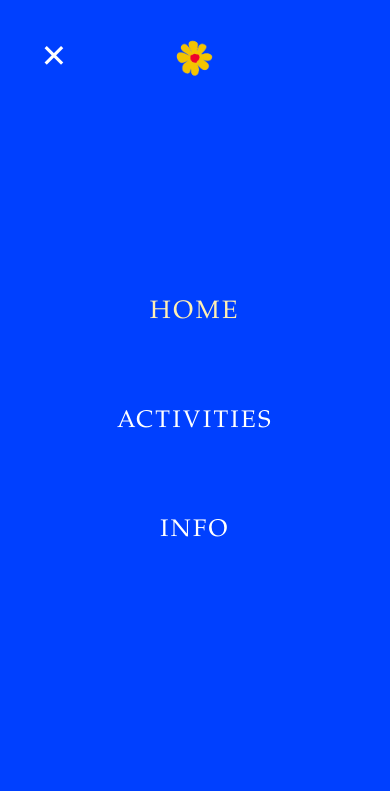
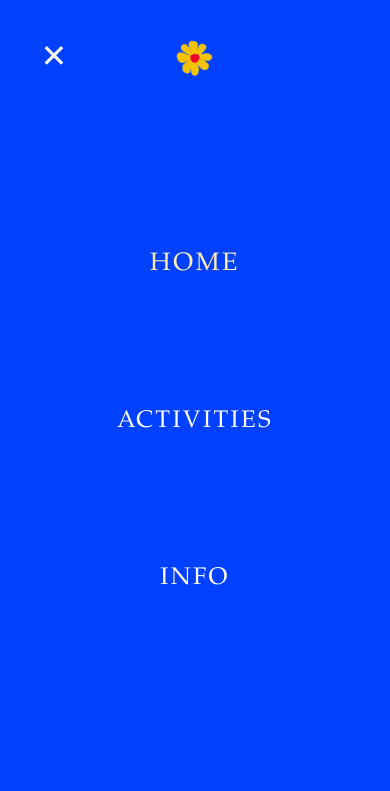
Before and after one commit to jswindh/summer-camp, a plain HTML site: page index.html in a window 390 px wide. Both pictures are taken after a click on the button "Öppna meny". Shown: the top 791 px of the page. Drawn offline with Linux system fonts and the light colour scheme; a web font is replaced by a local one.

Commit message:
feat: add more spacing between menu options

```diff
--- a/styles.css
+++ b/styles.css
@@ -52,7 +52,7 @@ nav .menu {
   display: flex;
   justify-content: space-between;
   width: 100%;
-  gap: 0;
+  gap: 4rem;
   padding: 0;
   margin: 0;
 }
@@ -146,7 +146,7 @@ nav .menu.open {
   z-index: 1000;
   padding: 0;                       /* Remove all padding */
   margin: 0;                        /* Remove all margin */
-  gap: 3rem;                        /* Consistent spacing between items */
+  gap: 6rem;                        /* Consistent spacing between items */
   animation: slideIn 0.3s ease-out;
 }
 
@@ -497,7 +497,7 @@ footer a {
         align-items: center;              /* Center horizontally */
         z-index: 1000;
         padding-top: 250px;               /* Push down from top */
-        gap: 2rem;                        /* Add consistent spacing between items */
+        gap: 7rem;                        /* Add consistent spacing between items */
       }
 
       nav .menu.open {
```
